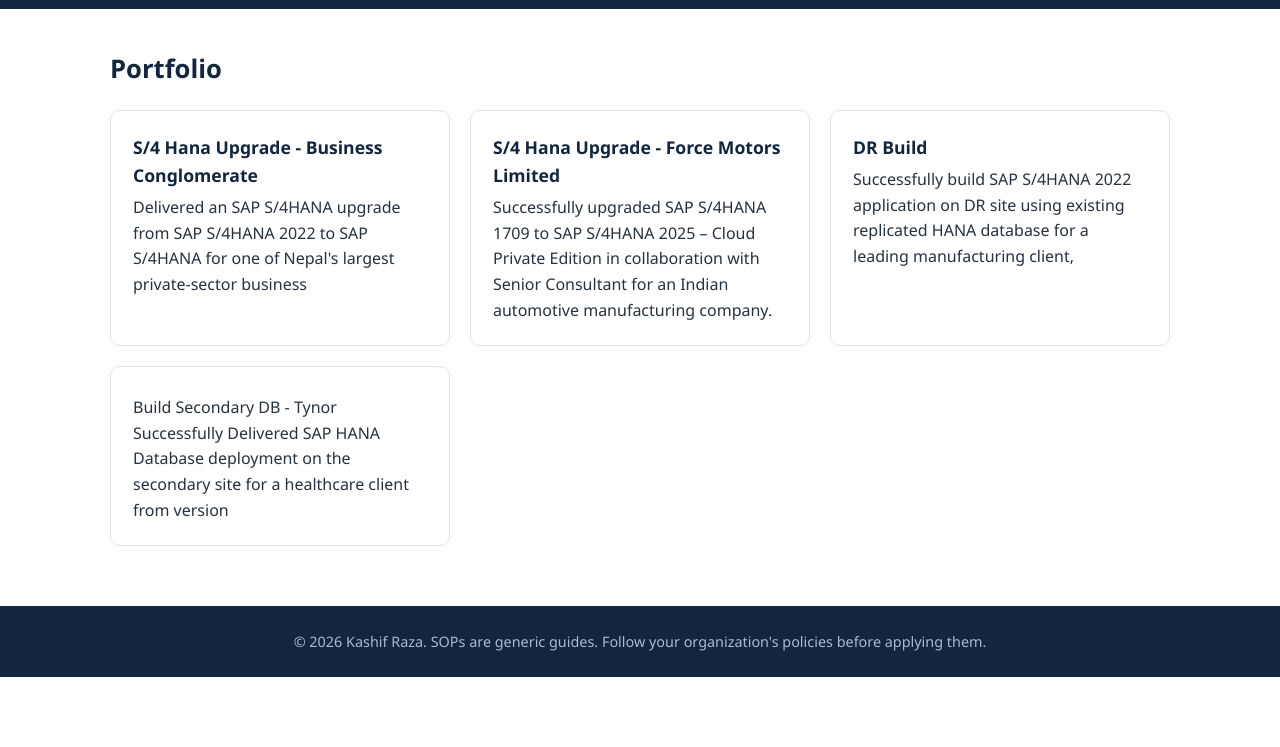
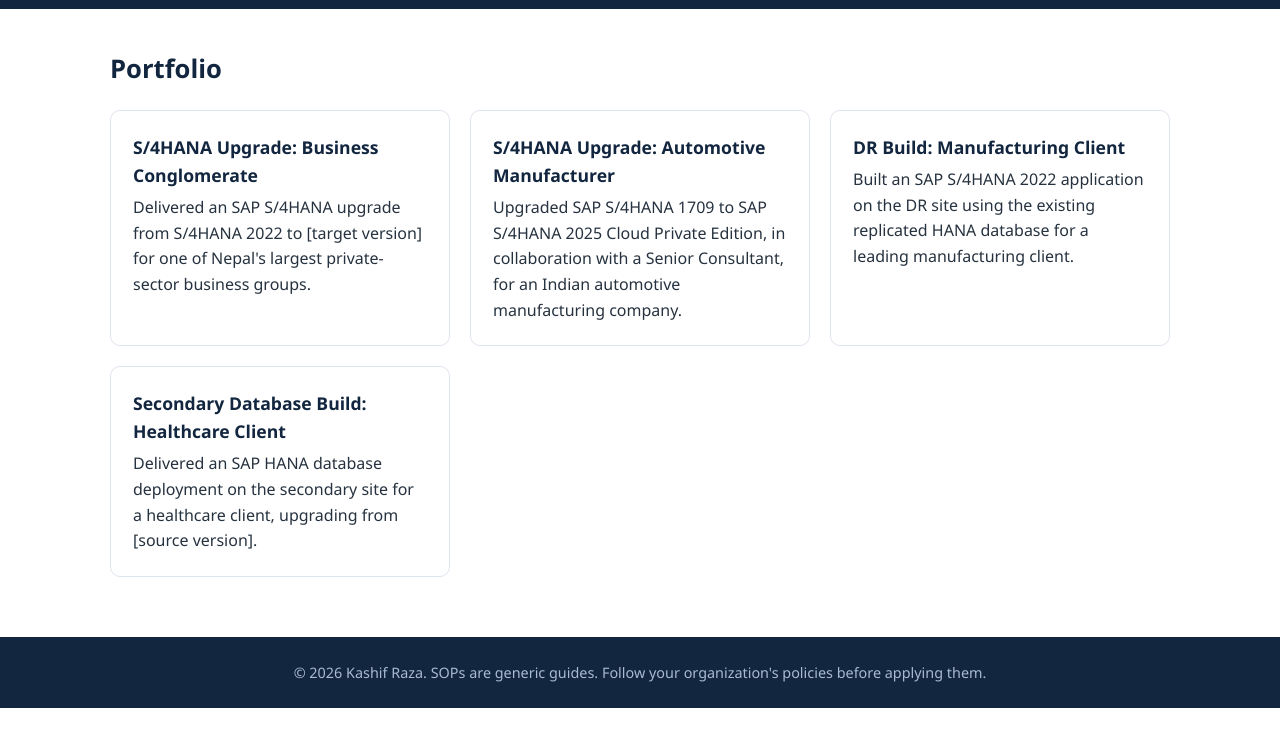
Before and after one commit to Technical4You1/Technical4You1.github.io, a plain HTML site: page index.html in a window 1280 px wide. Both pictures are taken after a click on the button "Portfolio". Shown: the part 51-798 px from the top of the page. Drawn offline with Linux system fonts and the light colour scheme.

Commit message:
Refactor portfolio section with updated project details

```diff
--- a/index.html
+++ b/index.html
@@ -92,27 +92,33 @@ replicated HANA database for a leading manufacturing client.</p></div>
   </div>
 
   <!-- PORTFOLIO -->
-  <div class="page" id="portfolio">
-    <h2>Portfolio</h2>
-    <div class="grid">
-      <div class="card"><h3>S/4 Hana Upgrade - Business Conglomerate
-</h3><p>Delivered an SAP S/4HANA upgrade from SAP S/4HANA 2022 to SAP S/4HANA
-for one of Nepal's largest private-sector business
-</p></div>
-      <div class="card"><h3>S/4 Hana Upgrade - Force Motors Limited
-</h3><p>Successfully upgraded SAP S/4HANA 1709 to SAP S/4HANA 2025 – Cloud
-Private Edition in collaboration with Senior Consultant for an Indian
-automotive manufacturing company.</p></div>
-      <div class="card"><h3>DR Build
-      </h3><p>Successfully build SAP S/4HANA 2022 application on DR site using existing
-replicated HANA database for a leading manufacturing client,
-</p></div>
-      <div class="card"><h3></h3>Build Secondary DB - Tynor
-</h3><p></p>Successfully Delivered SAP HANA Database deployment on the secondary site for a
-healthcare client from version</p></div>
-       </div>
+<div class="page" id="portfolio">
+  <h2>Portfolio</h2>
+  <div class="grid">
+
+    <div class="card">
+      <h3>S/4HANA Upgrade: Business Conglomerate</h3>
+      <p>Delivered an SAP S/4HANA upgrade from S/4HANA 2022 to [target version] for one of Nepal's largest private-sector business groups.</p>
     </div>
+
+    <div class="card">
+      <h3>S/4HANA Upgrade: Automotive Manufacturer</h3>
+      <p>Upgraded SAP S/4HANA 1709 to SAP S/4HANA 2025 Cloud Private Edition, in collaboration with a Senior Consultant, for an Indian automotive manufacturing company.</p>
+    </div>
+
+    <div class="card">
+      <h3>DR Build: Manufacturing Client</h3>
+      <p>Built an SAP S/4HANA 2022 application on the DR site using the existing replicated HANA database for a leading manufacturing client.</p>
+    </div>
+
+    <div class="card">
+      <h3>Secondary Database Build: Healthcare Client</h3>
+      <p>Delivered an SAP HANA database deployment on the secondary site for a healthcare client, upgrading from [source version].</p>
+    </div>
+
   </div>
+</div>
+
 
   <!-- EXPERIENCE -->
   <div class="page" id="experience">
```
